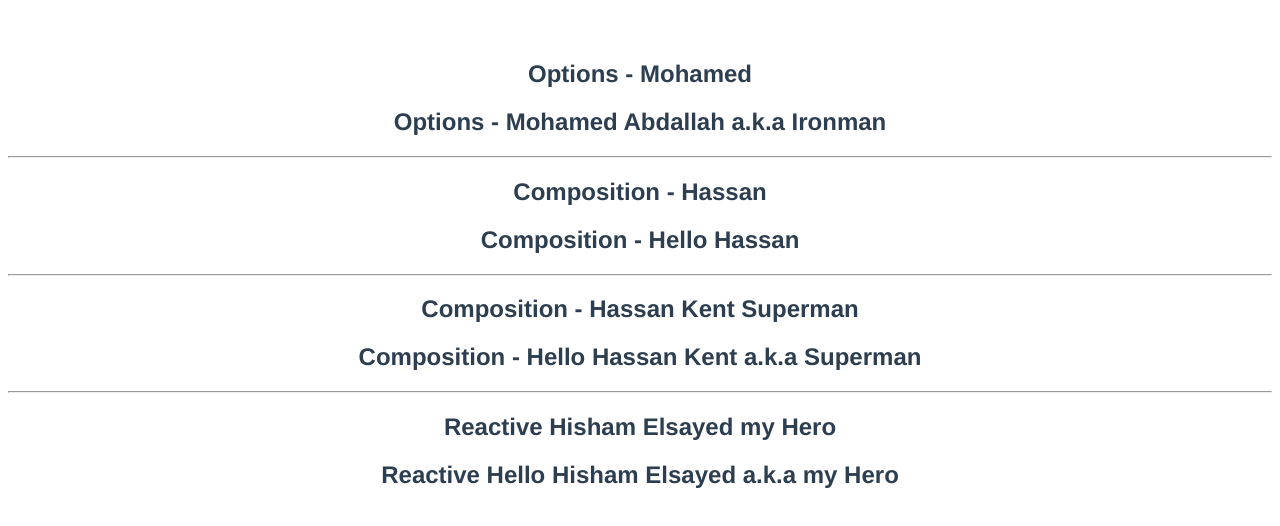
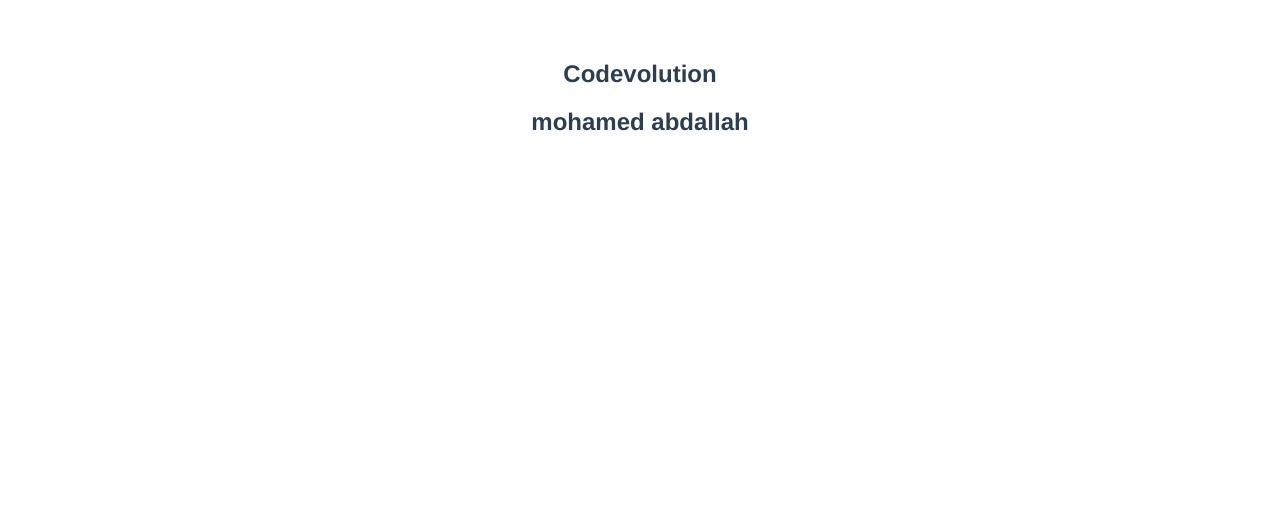
Before and after one commit to devmuhmed/journey-of-vuejs, a Vue app in the folder tasks/composition/: page / in a window 1280 px wide. Shown: the top 526 px of the page. Built offline with nearby package versions, Linux system fonts and the light colour scheme.

Commit message:
codevolution lesson 54 reactivity and to refs

```diff
--- a/tasks/composition/src/App.vue
+++ b/tasks/composition/src/App.vue
@@ -1,14 +1,20 @@
 <template>
-  <data-component/>
+  <demo-one />
+  <demo-two/>
+  <!-- <data-component/> -->
 </template>
 
 <script>
-import DataComponent from './components/Data.vue'
+import DemoOne from './components/DemoOne.vue';
+import DemoTwo from './components/DemoTwo.vue';
+// import DataComponent from './components/Data.vue'
 
 export default {
   name: 'App',
   components: {
-    DataComponent
+    DemoOne,
+    DemoTwo
+    // DataComponent
   }
 }
 </script>
--- /dev/null
+++ b/tasks/composition/src/components/DemoOne.vue
@@ -0,0 +1,27 @@
+<template>
+    <div>
+        <h2>{{ name }}</h2>
+    </div>
+</template>
+
+<script>
+    import {ref} from 'vue'
+    export default {
+        name: 'DemoOne',
+        setup() {
+            let name = ref('Mohamed')
+            // let name = 'Mohamed'
+            setTimeout(()=>{
+                name.value = 'Codevolution'
+                console.log(name)
+            },2000)
+            return {
+                name
+            }
+        }
+    }
+</script>
+
+<style scoped>
+
+</style>
--- /dev/null
+++ b/tasks/composition/src/components/DemoTwo.vue
@@ -0,0 +1,31 @@
+<template>
+    <div>
+        <h2> {{ firstName }} {{ lastName }}</h2>
+    </div>
+</template>
+
+<script>
+    import { reactive, toRefs } from 'vue';
+    export default {
+        name: 'DemoTwo',
+        setup() {
+            const state = reactive({
+                firstName: 'yousef',
+                lastName: 'Hassan'
+            })
+
+            //you will have abug
+            setTimeout(()=>{
+                state.firstName = 'mohamed'
+                state.lastName = 'abdallah'
+                console.log(state)
+            },2000)
+
+            return toRefs(state)
+        }
+    }
+</script>
+
+<style scoped>
+
+</style>
```
